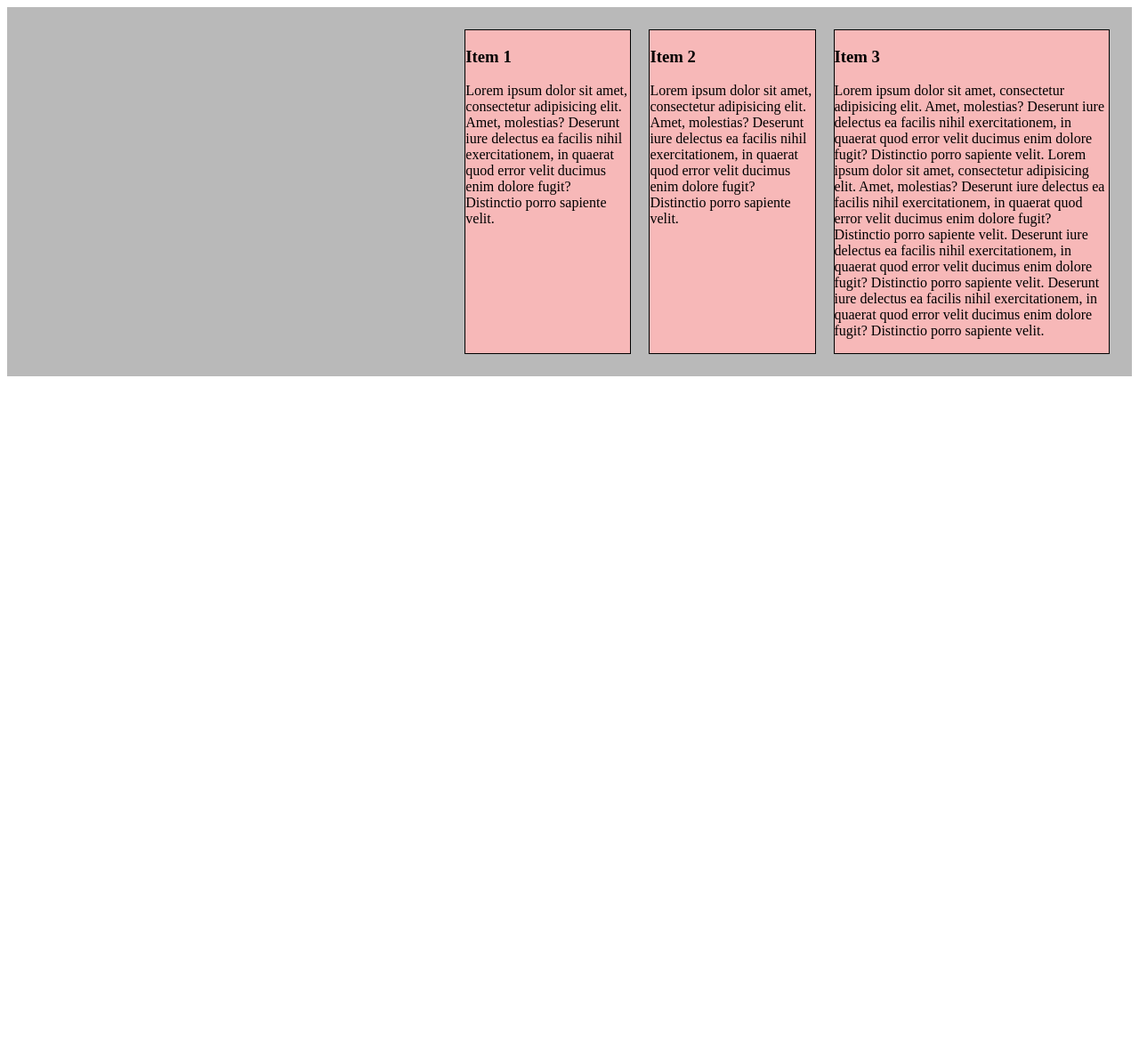
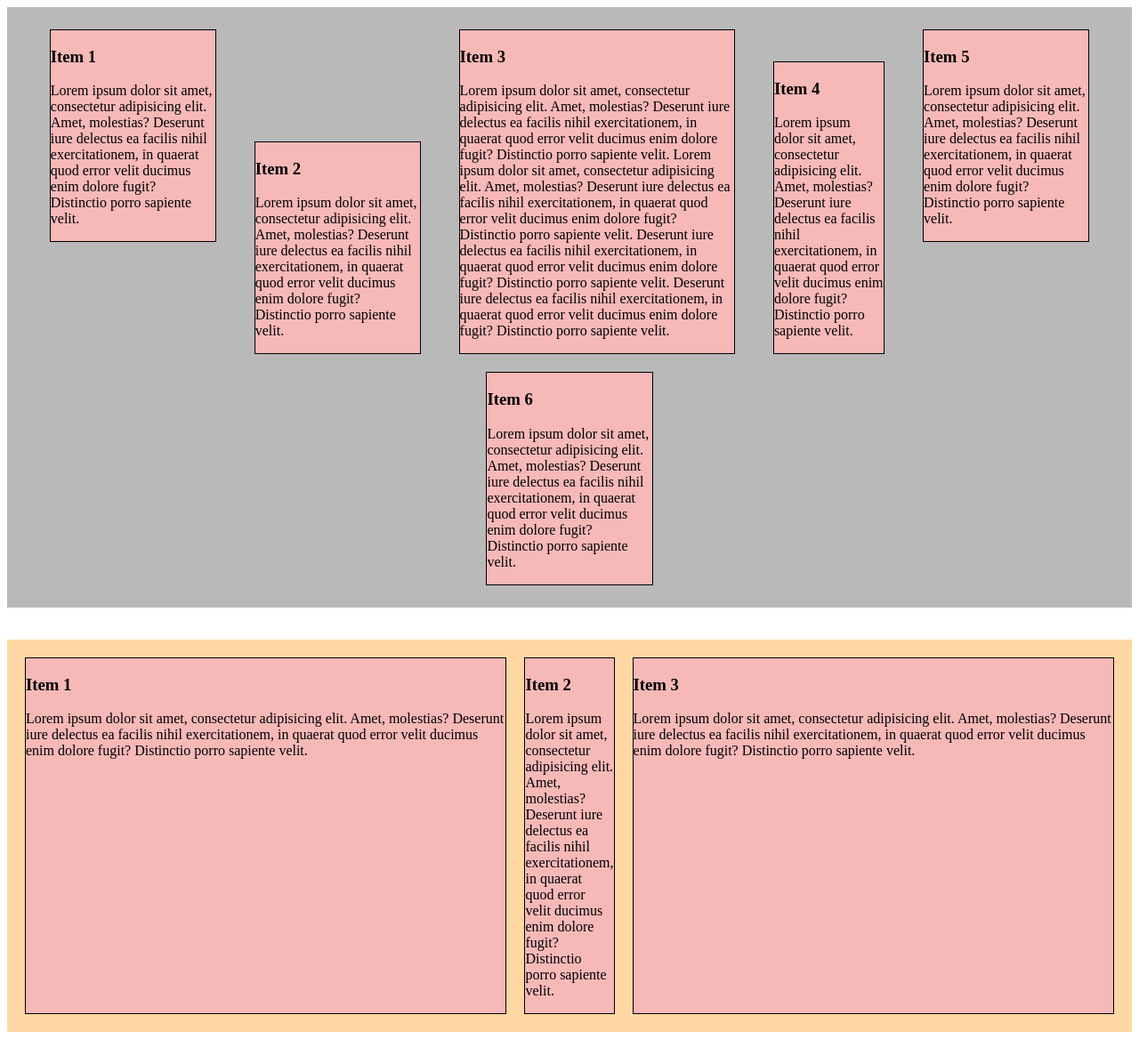
Before and after one commit to fkangalov/semos_html, a plain HTML site: page Cas 7/flex.html in a window 1280 px wide. Shown: the whole page at 89% size. Before the commit the page ends 800 px from the top, so only its background shows below. Drawn offline with Linux system fonts and the light colour scheme.

Commit message:
cas 8 flex and grid

```diff
--- a/Cas 7/assets/css/flex.css
+++ b/Cas 7/assets/css/flex.css
@@ -15,7 +15,6 @@ span {
     visibility: hidden;
 } */
 
-
 .main-container {
     display: flex;
     background-color: #b9b9b9;
@@ -27,18 +26,17 @@ span {
     flex-direction: column-reverse; */
 
     /* se odnesuva na glavnata oska */
-    justify-content: space-around;
-    justify-content: space-between;
+    /* justify-content: space-around;
+    justify-content: space-between; */
     justify-content: space-evenly;
-    justify-content: center;
+    /* justify-content: center;
     justify-content: flex-start;
-    justify-content: flex-end;
+    justify-content: flex-end; */
 
-    /* align-items:  */
-    /* flex-wrap: ; */
-
-
-
+    align-items: start;
+    flex-wrap: wrap;
+    /* flex-wrap: nowrap;
+    flex-wrap: wrap-reverse;  */
 }
 
 .flex-item {
@@ -47,14 +45,38 @@ span {
     margin: 10px;
 }
 
+.main-container > .flex-item:nth-child(even) {
+    align-self: flex-end;
+}
+
+
 .child-1 {
-    width: 15%;
+    flex-basis: 15%;
 }
 
 .child-2 {
-    width: 15%;
+    flex-basis: 15%;
+    /*
+    Ako izleze textot nadvor od parent elementot moze da se koristi overflow
+    height: 100px;
+    overflow: hidden, scroll, visible
+    overflow-x
+    overflow-y
+    */
 }
 
 .child-3 {
-    width: 25%;
+    flex-basis: 25%;
 }
+
+.child-4 {
+    flex-basis: 10%;
+}
+
+.child-5 {
+    flex-basis: 15%;
+}
+
+.child-6 {
+    flex-basis: 15%;
+}
--- /dev/null
+++ b/Cas 7/assets/css/flex2.css
@@ -0,0 +1,26 @@
+.flex-container {
+    display: flex;
+    background-color: rgb(255, 215, 163);
+    padding: 10px;
+}
+
+.item-1 {
+    /* flex: 2; */
+    /* flex-basis: 20%; */
+    flex-shrink: 1;
+}
+
+.item-2 {
+    /* flex: 1; */
+    /* flex-basis: 20%; */
+    /* flex-grow: 2; */
+    flex-shrink: 2;
+    /* pogolema brojka znaci namaluvanje vo odnos na drugite za odredena vrednost */
+}
+
+.item-3 {
+    /* flex: 1; */
+    /* flex-basis: 20%; */
+    /* flex-grow: 1; */
+    flex-shrink: 1;
+}
--- a/Cas 7/flex.html
+++ b/Cas 7/flex.html
@@ -4,6 +4,7 @@
         <title>Cas 7 - Flex</title>
 
         <link rel="stylesheet" href="assets/css/flex.css" media="all">
+        <link rel="stylesheet" href="assets/css/flex2.css" media="all">
 
     </head>
     <body>
@@ -54,7 +55,73 @@
                     Distinctio porro sapiente velit.
                 </p>
             </div>
+            <div class="flex-item child-4">
+                <h3>Item 4</h3>
+                <p>
+                    Lorem ipsum dolor sit amet, consectetur adipisicing elit.
+                    Amet, molestias?
+                    Deserunt iure delectus ea facilis nihil exercitationem,
+                    in quaerat quod error velit ducimus enim dolore fugit?
+                    Distinctio porro sapiente velit.
+                </p>
+            </div>
+            <div class="flex-item child-5">
+                <h3>Item 5</h3>
+                <p>
+                    Lorem ipsum dolor sit amet, consectetur adipisicing elit.
+                    Amet, molestias?
+                    Deserunt iure delectus ea facilis nihil exercitationem,
+                    in quaerat quod error velit ducimus enim dolore fugit?
+                    Distinctio porro sapiente velit.
+                </p>
+            </div>
+            <div class="flex-item child-6">
+                <h3>Item 6</h3>
+                <p>
+                    Lorem ipsum dolor sit amet, consectetur adipisicing elit.
+                    Amet, molestias?
+                    Deserunt iure delectus ea facilis nihil exercitationem,
+                    in quaerat quod error velit ducimus enim dolore fugit?
+                    Distinctio porro sapiente velit.
+                </p>
+            </div>
         </div>
+
+        <br><br>
+
+        <div class='flex-container'>
+            <div class="flex-item item-1">
+                <h3>Item 1</h3>
+                <p>
+                    Lorem ipsum dolor sit amet, consectetur adipisicing elit.
+                    Amet, molestias?
+                    Deserunt iure delectus ea facilis nihil exercitationem,
+                    in quaerat quod error velit ducimus enim dolore fugit?
+                    Distinctio porro sapiente velit.
+                </p>
+            </div>
+            <div class="flex-item item-2">
+                <h3>Item 2</h3>
+                <p>
+                    Lorem ipsum dolor sit amet, consectetur adipisicing elit.
+                    Amet, molestias?
+                    Deserunt iure delectus ea facilis nihil exercitationem,
+                    in quaerat quod error velit ducimus enim dolore fugit?
+                    Distinctio porro sapiente velit.
+                </p>
+            </div>
+            <div class="flex-item item-3">
+                <h3>Item 3</h3>
+                <p>
+                    Lorem ipsum dolor sit amet, consectetur adipisicing elit.
+                    Amet, molestias?
+                    Deserunt iure delectus ea facilis nihil exercitationem,
+                    in quaerat quod error velit ducimus enim dolore fugit?
+                    Distinctio porro sapiente velit.
+                </p>
+            </div>
+        </div>
+
 
 
 
--- /dev/null
+++ b/Cas 8/assets/css/style.css
@@ -0,0 +1,47 @@
+.main-container {
+    display: grid;
+    background-color: #eee;
+    padding: 5px;
+
+    /* grid-template-rows: 1fr 1fr; */
+    /* grid-template-rows: repeat(2, 1fr); */
+    /* grid-template-rows: 1fr 1fr; */
+    grid-template-columns: 1fr 1fr 1fr;
+
+    grid-auto-rows: minmax(50px, auto);
+    /* grid-auto-columns: minmax(25px, auto); */
+
+    /* grid-column-gap: 2px;
+    grid-row-gap: 2px; */
+    grid-gap: 5px;
+
+    /*justify-items: center;*/ /* trga od samiot sebe pred pozicioniranje */
+    /* align-items: center; */
+
+}
+
+.grid-item {
+    border: 1px solid black;
+}
+
+.main-container > .grid-item:nth-child(even) {
+    background-color: rgb(187, 187, 187);
+}
+
+.item-1 {
+    grid-row: 1 / -1;
+}
+
+.item-2 {
+    grid-row: 1 / -1;
+}
+
+.item-3 {
+    grid-row: 1 / 3;
+}
+
+.item-4 {
+    /* grid-column-start: 1;
+    grid-column-end: -1; */
+    grid-column: 1 / 3;
+}
```
Also changed, not shown: Cas 8/index.html (added, +22 -0 lines), Cas 8/grid.txt (added), Cas 8/gridpng.png (added).
